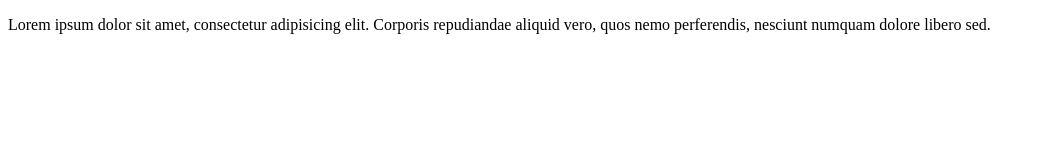
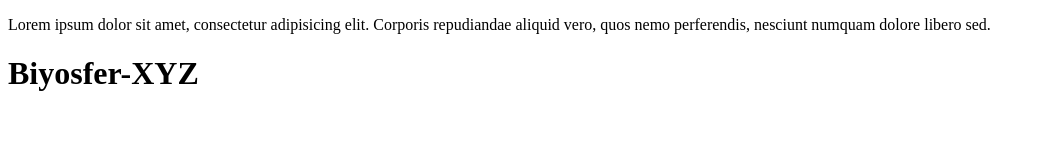
Before and after one commit to Begumcevik/website_education_application_xyz, a plain HTML site: page Html5/week1/paragraf.html in a window 1280 px wide. Shown: the whole page, without its empty margins (0-1041 px from the left). Drawn offline with Linux system fonts and the light colour scheme.

Commit message:
uygulama2

```diff
--- a/Html5/week1/paragraf.html
+++ b/Html5/week1/paragraf.html
@@ -8,5 +8,8 @@
     <p>
         Lorem ipsum dolor sit amet, consectetur adipisicing elit. Corporis repudiandae aliquid vero, quos nemo perferendis, nesciunt numquam dolore libero sed.
     </p>
+    <h1>
+        Biyosfer-XYZ
+    </h1>
 </body>
 </html>
```
